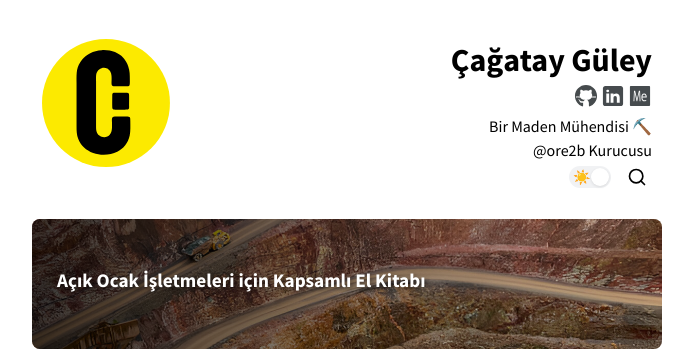
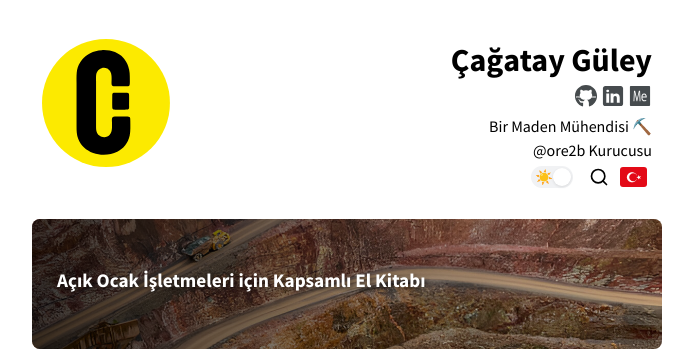
Before and after one commit to guleyc/blog-tr, a Jekyll site: the page built from index.html, in a window 1280 px wide. Shown: the top 356 px of the page, without its empty margins (293-986 px from the left). Built offline with Jekyll 4.4.1, drawn with Linux system fonts in a browser that asks for light colours; the list of posts is cut into pages by our own code; comment, search, counter and statistics services are not loaded.

Commit message:
Update language-switcher.html

```diff
--- a/_includes/language-switcher.html
+++ b/_includes/language-switcher.html
@@ -1,3 +1,5 @@
+<a href="#" id="language-switcher-link" class="language-switcher" aria-label="Switch to other version"></a>
+
 <script>
 document.addEventListener('DOMContentLoaded', function() {
     const switchLink = document.getElementById('language-switcher-link');
```
